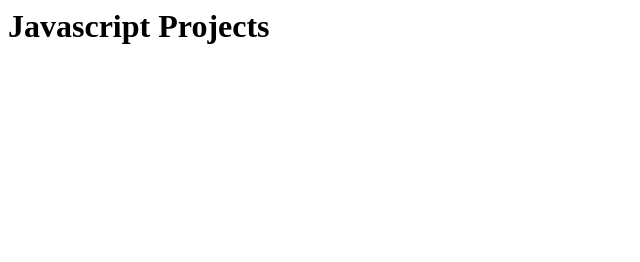
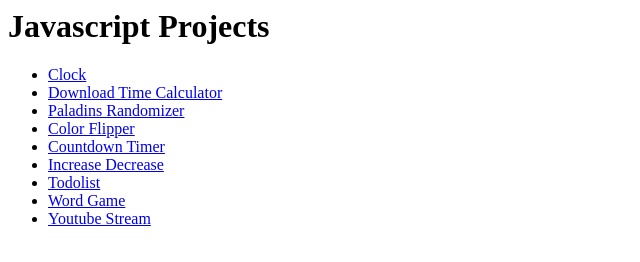
Before and after one commit to furkan-akcay/simple-js-projects, a plain HTML site: page index.html in a window 1280 px wide. Shown: the whole page, without its empty margins (0-640 px from the left). Drawn offline with Linux system fonts and the light colour scheme.

Commit message:
index file created

```diff
--- a/index.html
+++ b/index.html
@@ -1,3 +1,59 @@
 <html>
-  <h1>Javascript Projects</h1>
+	<h1>Javascript Projects</h1>
+	<ul>
+		<li>
+			<a
+				href="https://furkan-akcay.github.io/simple-js-projects/clock/vanilla.html"
+				>Clock</a
+			>
+		</li>
+		<li>
+			<a
+				href="https://furkan-akcay.github.io/simple-js-projects/downloadtimecalculator"
+				>Download Time Calculator</a
+			>
+		</li>
+		<li>
+			<a
+				href="https://furkan-akcay.github.io/simple-js-projects/paladins-randomizer"
+				>Paladins Randomizer</a
+			>
+		</li>
+		<li>
+			<a
+				href="https://furkan-akcay.github.io/simple-js-projects/vanilla-js-color-flipper"
+				>Color Flipper</a
+			>
+		</li>
+		<li>
+			<a
+				href="https://furkan-akcay.github.io/simple-js-projects/vanilla-js-countdowntimer"
+				>Countdown Timer</a
+			>
+		</li>
+		<li>
+			<a
+				href="https://furkan-akcay.github.io/simple-js-projects/vanilla-js-increase-decrease"
+				>Increase Decrease</a
+			>
+		</li>
+		<li>
+			<a
+				href="https://furkan-akcay.github.io/simple-js-projects/vanilla-js-todolist"
+				>Todolist</a
+			>
+		</li>
+		<li>
+			<a
+				href="https://furkan-akcay.github.io/simple-js-projects/word-game"
+				>Word Game</a
+			>
+		</li>
+		<li>
+			<a
+				href="https://furkan-akcay.github.io/simple-js-projects/youtube-stream"
+				>Youtube Stream</a
+			>
+		</li>
+	</ul>
 </html>
```
